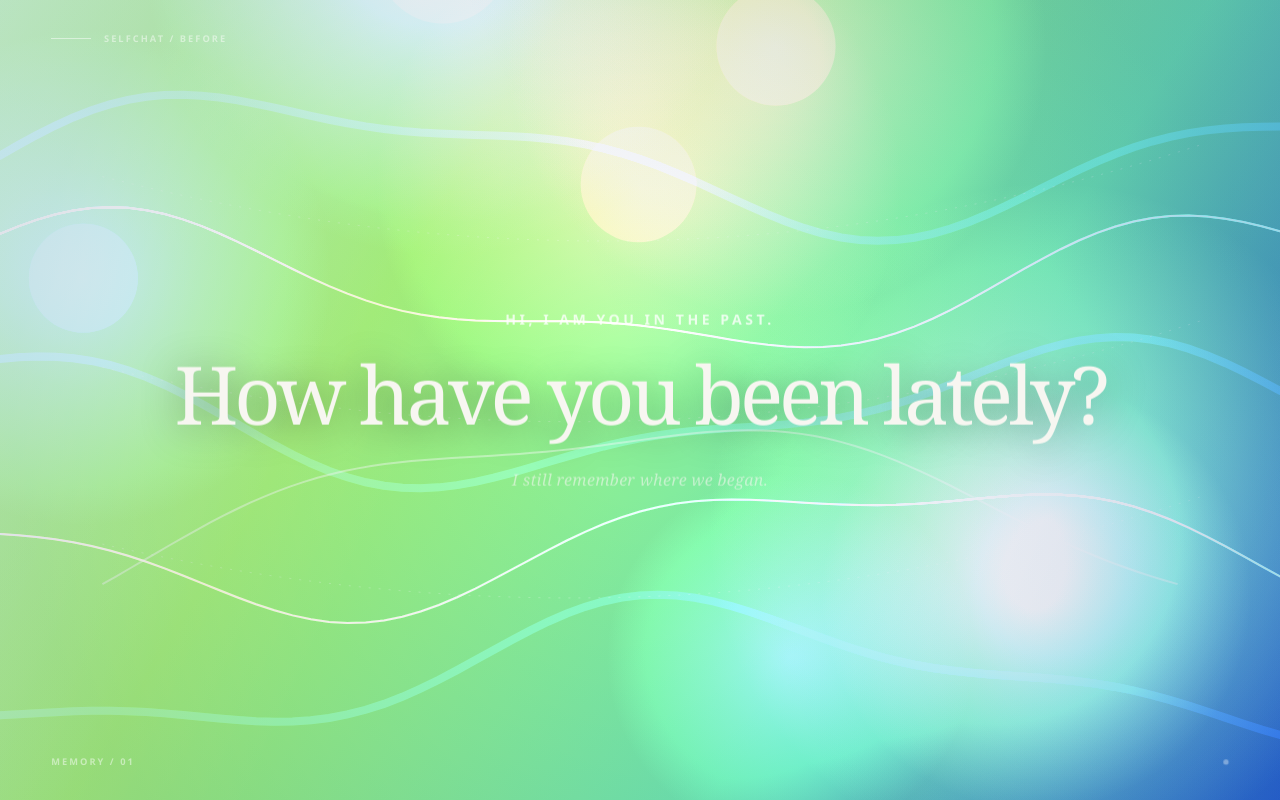
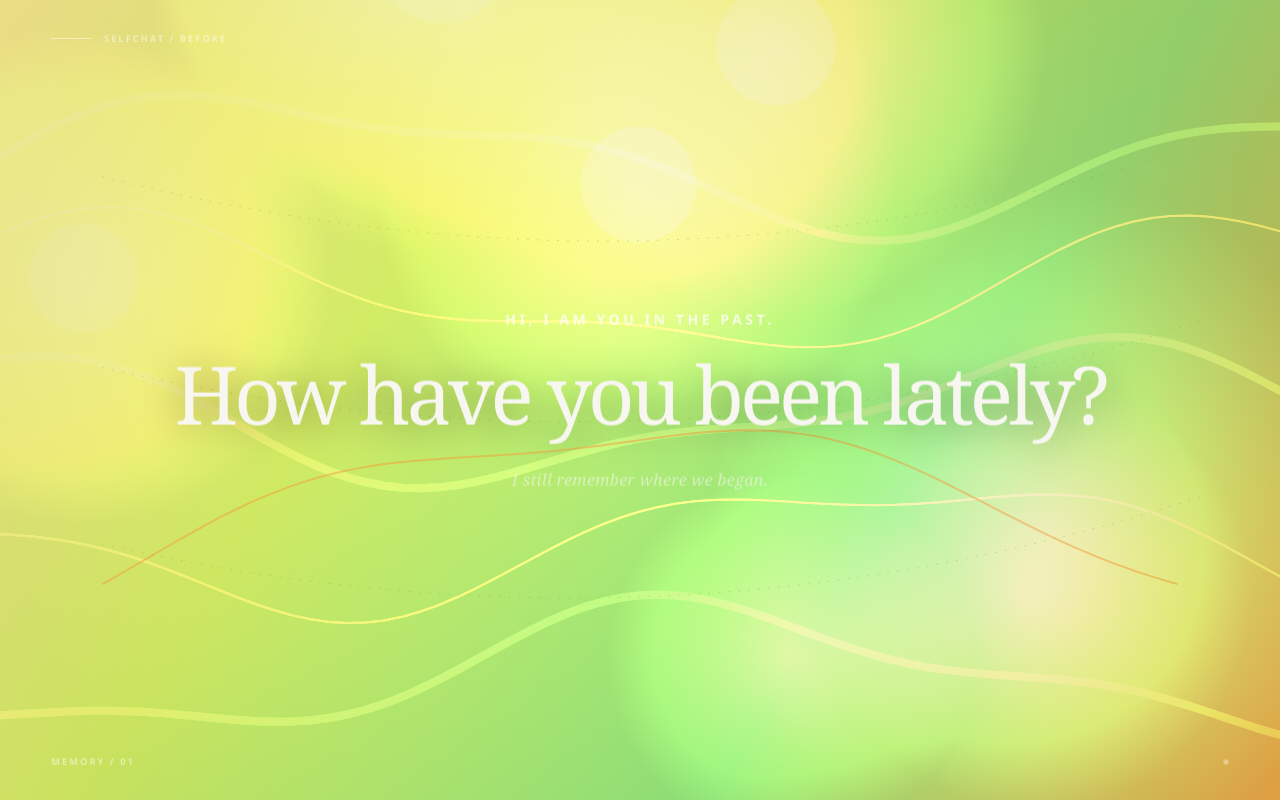
Before and after one commit to jialuhoudesign/selfchat, a Flask app: page /past in a window 1280 px wide. Run offline with Flask 3, Linux system fonts and the light colour scheme.

Commit message:
Refine past and future background aesthetics

```diff
--- a/static/background.js
+++ b/static/background.js
@@ -4,8 +4,8 @@
  * This is not a heavy fluid simulation. It is a small, stable illusion:
  * slow moving translucent blobs + animated wave lines.
  *
- * Past   = bright green/yellow gradient poster motion.
- * Future = cool blue/purple sci-fi gradient motion.
+ * Past   = warm green/yellow/orange gradient poster motion.
+ * Future = cold blue-grey sci-fi poster motion with dark moving forms.
  */
 (function () {
   "use strict";
@@ -24,17 +24,17 @@
   let blobs = [];
 
   const pastColors = [
-    [190, 255, 123], // yellow green
-    [111, 244, 165], // mint
-    [66, 111, 224],  // deep blue
-    [234, 255, 111], // lemon
+    [244, 255, 116], // lemon
+    [185, 245, 92],  // yellow green
+    [255, 178, 78],  // orange
+    [108, 218, 132], // natural green
   ];
 
   const futureColors = [
-    [61, 150, 255],
-    [121, 75, 255],
-    [45, 230, 221],
-    [205, 93, 255],
+    [10, 35, 52],    // deep ink blue
+    [18, 52, 73],    // cold shadow
+    [37, 76, 96],    // blue grey
+    [7, 18, 28],     // near black
   ];
 
   function resize() {
@@ -69,14 +69,14 @@
   function drawBase() {
     const gradient = ctx.createLinearGradient(0, 0, width, height);
     if (isFuture) {
-      gradient.addColorStop(0, "#111e5b");
-      gradient.addColorStop(0.5, "#432a9b");
-      gradient.addColorStop(1, "#0f082d");
+      gradient.addColorStop(0, "#dbe8f4");
+      gradient.addColorStop(0.46, "#a9c5d9");
+      gradient.addColorStop(1, "#5e7d95");
     } else {
-      gradient.addColorStop(0, "#caffc7");
-      gradient.addColorStop(0.32, "#a7f577");
-      gradient.addColorStop(0.68, "#6fe7b3");
-      gradient.addColorStop(1, "#2a66d6");
+      gradient.addColorStop(0, "#fff0a6");
+      gradient.addColorStop(0.32, "#d7f36a");
+      gradient.addColorStop(0.68, "#8ee47e");
+      gradient.addColorStop(1, "#f2a64b");
     }
     ctx.fillStyle = gradient;
     ctx.fillRect(0, 0, width, height);
@@ -89,8 +89,8 @@
     const radius = blob.baseRadius * pulse;
 
     const gradient = ctx.createRadialGradient(x, y, 0, x, y, radius);
-    gradient.addColorStop(0, rgba(blob.color, isFuture ? 0.34 : 0.44));
-    gradient.addColorStop(0.45, rgba(blob.color, isFuture ? 0.12 : 0.22));
+    gradient.addColorStop(0, rgba(blob.color, isFuture ? 0.48 : 0.44));
+    gradient.addColorStop(0.45, rgba(blob.color, isFuture ? 0.26 : 0.22));
     gradient.addColorStop(1, rgba(blob.color, 0));
 
     ctx.fillStyle = gradient;
@@ -100,7 +100,7 @@
 
     // A smaller moving core makes the motion easier to see on a screen.
     if (index % 2 === 0) {
-      ctx.fillStyle = rgba(blob.color, isFuture ? 0.16 : 0.18);
+      ctx.fillStyle = rgba(blob.color, isFuture ? 0.2 : 0.18);
       ctx.beginPath();
       ctx.arc(x, y, radius * 0.22, 0, Math.PI * 2);
       ctx.fill();
@@ -128,13 +128,13 @@
 
     if (isFuture) {
       ctx.strokeStyle = row % 2
-        ? "rgba(139, 92, 255, 0.35)"
-        : "rgba(67, 214, 255, 0.32)";
-      ctx.lineWidth = 1.4;
+        ? "rgba(170, 31, 62, 0.38)"
+        : "rgba(45, 80, 100, 0.18)";
+      ctx.lineWidth = row % 2 ? 1 : 7;
     } else {
       ctx.strokeStyle = row % 2
-        ? "rgba(255, 255, 255, 0.42)"
-        : "rgba(37, 80, 190, 0.22)";
+        ? "rgba(255, 135, 54, 0.42)"
+        : "rgba(111, 180, 60, 0.25)";
       ctx.lineWidth = row % 2 ? 2 : 8;
       ctx.lineCap = "round";
     }
@@ -145,18 +145,51 @@
     if (!isFuture) return;
 
     ctx.save();
-    ctx.globalAlpha = 0.14;
-    ctx.strokeStyle = "rgba(94, 159, 255, 0.25)";
+    ctx.globalAlpha = 0.45;
+    ctx.strokeStyle = "rgba(150, 20, 48, 0.42)";
     ctx.lineWidth = 1;
 
-    const spacing = 110;
-    const offset = (time * 42) % spacing;
-    for (let x = -spacing; x < width + spacing; x += spacing) {
+    const spacing = 170;
+    const offset = (time * 24) % spacing;
+    for (let x = -spacing; x < width + spacing; x += spacing * 1.4) {
       ctx.beginPath();
-      ctx.moveTo(x + offset, 0);
-      ctx.lineTo(x + offset + width * 0.08, height);
+      ctx.moveTo(x + offset, height * 0.08);
+      ctx.lineTo(x + offset + width * 0.28, height * 0.86);
       ctx.stroke();
     }
+    ctx.restore();
+  }
+
+  function drawFuturePosterMarks() {
+    if (!isFuture) return;
+
+    ctx.save();
+    ctx.strokeStyle = "rgba(150, 20, 48, 0.62)";
+    ctx.fillStyle = "rgba(210, 15, 25, 0.85)";
+    ctx.lineWidth = 1.2;
+
+    const points = [
+      [width * 0.18, height * 0.24],
+      [width * 0.74, height * 0.18],
+      [width * 0.36, height * 0.62],
+      [width * 0.82, height * 0.70],
+    ];
+
+    points.forEach(([x, y], index) => {
+      const ox = Math.sin(time * 0.8 + index) * 10;
+      const oy = Math.cos(time * 0.6 + index) * 8;
+      ctx.beginPath();
+      ctx.moveTo(x + ox, y + oy);
+      ctx.lineTo(width * (0.48 + index * 0.07), height * (0.42 + index * 0.08));
+      ctx.stroke();
+    });
+
+    ctx.fillRect(width * 0.14, height * 0.30, 22, 22);
+    ctx.beginPath();
+    ctx.moveTo(width * 0.12, height * 0.10);
+    ctx.lineTo(width * 0.78, height * 0.10);
+    ctx.stroke();
+
     ctx.restore();
   }
 
@@ -164,7 +197,7 @@
     if (isFuture) return;
 
     ctx.save();
-    ctx.strokeStyle = "rgba(255, 255, 255, 0.42)";
+    ctx.strokeStyle = "rgba(255, 150, 55, 0.46)";
     ctx.lineWidth = 2;
     ctx.beginPath();
     for (let step = 0; step <= 80; step += 1) {
@@ -180,7 +213,7 @@
     ctx.stroke();
 
     ctx.setLineDash([2, 8]);
-    ctx.strokeStyle = "rgba(255, 255, 255, 0.25)";
+    ctx.strokeStyle = "rgba(117, 160, 56, 0.28)";
     ctx.lineWidth = 1;
     for (let row = 0; row < 3; row += 1) {
       ctx.beginPath();
@@ -208,6 +241,7 @@
     ctx.restore();
 
     drawFutureScanLines();
+    drawFuturePosterMarks();
     drawPastPosterDetails();
 
     if (!reducedMotion) {
--- a/static/style.css
+++ b/static/style.css
@@ -20,8 +20,8 @@ button, textarea { font: inherit; }
 
 /* ---------- The two physical display pages ---------- */
 .display { height: 100%; overflow: hidden; }
-.display--future { background: #07103a; }
-.display--past { background: #a7f577; }
+.display--future { background: #b8ccd9; }
+.display--past { background: #d7f36a; }
 
 .temporal-screen {
   position: relative;
@@ -47,16 +47,16 @@ button, textarea { font: inherit; }
 
 .display--future .ambient-vignette {
   background:
-    radial-gradient(circle at 50% 45%, rgba(32, 60, 160, 0.02) 8%, rgba(3, 5, 20, 0.48) 88%),
-    linear-gradient(115deg, rgba(38, 111, 255, .12), transparent 42%),
-    linear-gradient(245deg, rgba(156, 70, 255, .12), transparent 46%);
+    radial-gradient(circle at 50% 48%, transparent 20%, rgba(12, 28, 42, 0.28) 92%),
+    linear-gradient(180deg, rgba(255,255,255,.22), transparent 35%),
+    linear-gradient(0deg, rgba(0, 18, 30, .26), transparent 42%);
 }
 
 .display--past .ambient-vignette {
   background:
-    radial-gradient(circle at 50% 52%, transparent 10%, rgba(0, 30, 80, 0.12) 82%),
-    linear-gradient(115deg, rgba(255,255,255,.18), transparent 38%),
-    linear-gradient(245deg, rgba(37, 90, 210, .10), transparent 50%);
+    radial-gradient(circle at 50% 52%, transparent 10%, rgba(94, 116, 18, 0.13) 84%),
+    linear-gradient(115deg, rgba(255, 222, 96, .22), transparent 38%),
+    linear-gradient(245deg, rgba(255, 143, 49, .13), transparent 50%);
 }
 
 .screen-label,
```
